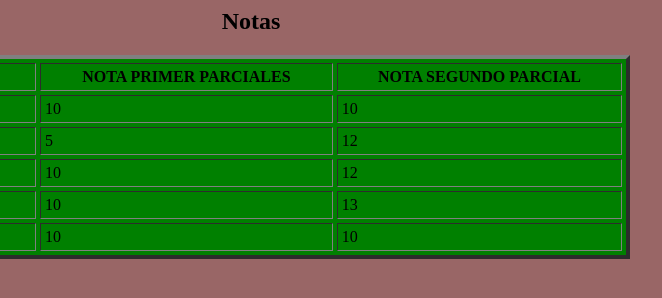
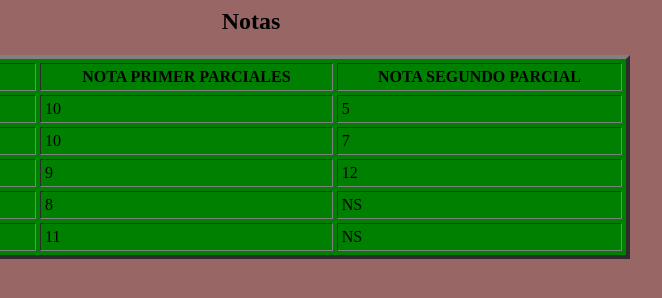
Before and after one commit to IngMandarina/15902323841, a plain HTML site: page Notas.Html in a window 1280 px wide. Shown: the full height of the page, 389-1051 px from the left. Drawn offline with Linux system fonts and the light colour scheme.

Commit message:
Notas.Html

```diff
--- a/Notas.Html
+++ b/Notas.Html
@@ -11,34 +11,34 @@
 <TR>
 <TD align = LEFT>Conta </TD>
 <TD align = LEFT>10 </TD>
-<TD align = LEFT>10</TD>
+<TD align = LEFT>5</TD>
 
 </TR>
 <TR>
 <TD align = LEFT>Introduccion a los sistemas de computo</TD>
-<TD align = LEFT>5 </TD>
-<TD align = LEFT>12</TD>
+<TD align = LEFT>10 </TD>
+<TD align = LEFT>7</TD>
 
 </TR>
 </TR>
 <TR>
 <TD align = LEFT>LOGICA DE SISTEMAS</TD>
-<TD align = LEFT> 10 </TD>
+<TD align = LEFT>9 </TD>
 <TD align = LEFT>12</TD>
 
 </TR>
 </TR>
 <TR>
 <TD align = LEFT>METODOLOGIA DE LA INVESTIGACION</TD>
-<TD align = LEFT> 10</TD>
-<TD align = LEFT>13</TD>
+<TD align = LEFT>8</TD>
+<TD align = LEFT>NS</TD>
 
 </TR>
 </TR>
 <TR>
 <TD align = LEFT>DESARROLLO HUMANO</TD>
-<TD align = LEFT>10 </TD>
-<TD align = LEFT>10</TD>
+<TD align = LEFT>11 </TD>
+<TD align = LEFT>NS</TD>
 
 </TR>
 </TABLE>
```
